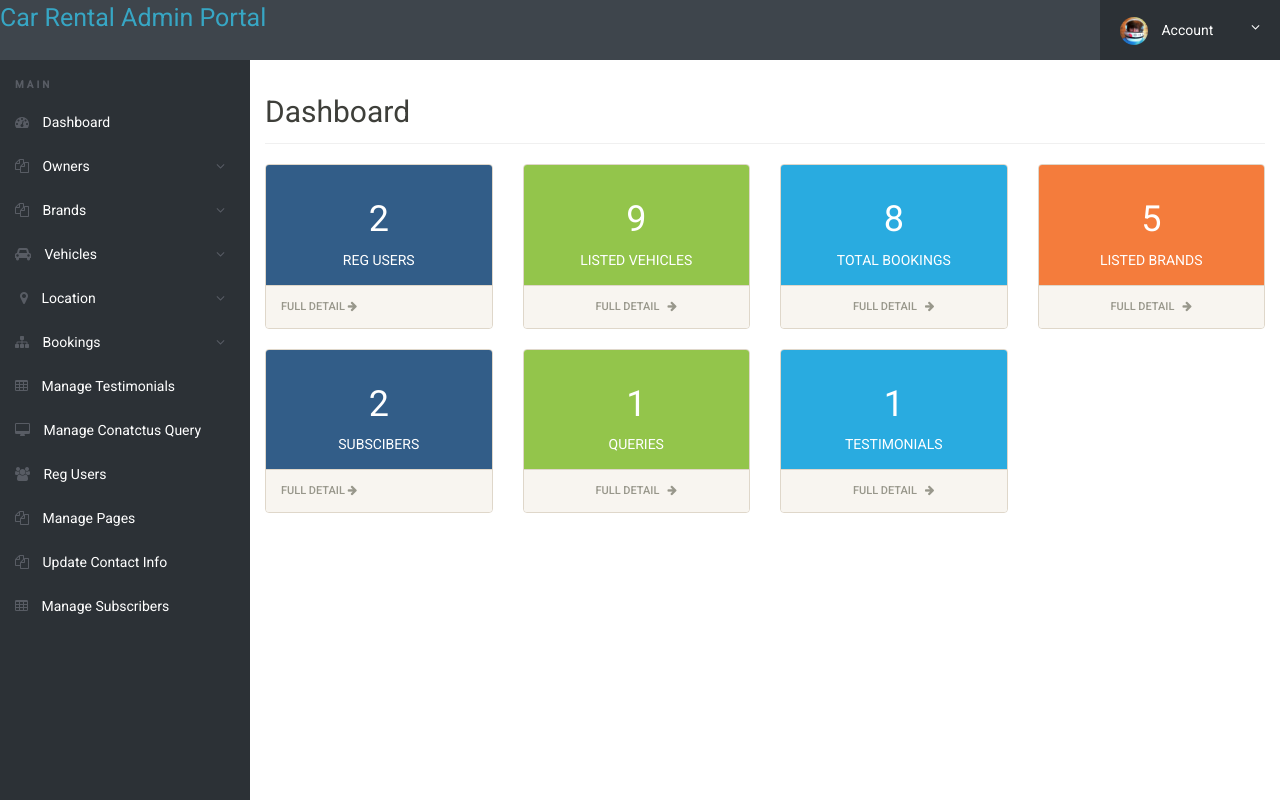
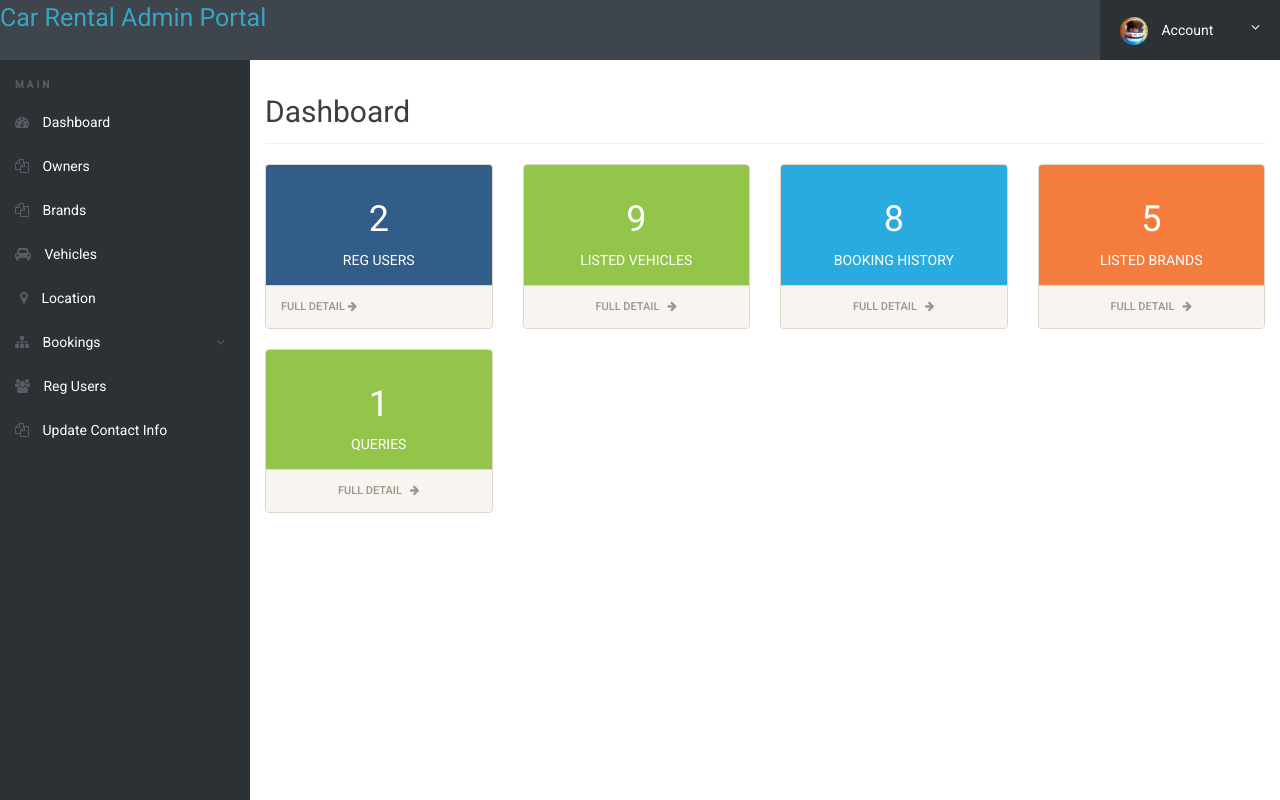
Before and after one commit to Shaifuddin70/car-rental, a PHP site: page /admin/dashboard.php in a window 1280 px wide. Run offline with PHP 8.4, Linux system fonts and the light colour scheme; a user stored in the database is signed in; data comes from the database, SQL or seed files in the repository.

Commit message:
leftbar modification

```diff
--- a/admin/dashboard.php
+++ b/admin/dashboard.php
@@ -102,7 +102,7 @@ if (strlen($_SESSION['alogin']) == 0) {
 														?>
 
 														<div class="stat-panel-number h1 "><?php echo htmlentities($bookings); ?></div>
-														<div class="stat-panel-title text-uppercase">Total Bookings</div>
+														<div class="stat-panel-title text-uppercase">Booking History</div>
 													</div>
 												</div>
 												<a href="manage-bookings.php" class="block-anchor panel-footer text-center">Full Detail &nbsp; <i class="fa fa-arrow-right"></i></a>
@@ -143,24 +143,6 @@ if (strlen($_SESSION['alogin']) == 0) {
 									<div class="row">
 										<div class="col-md-3">
 											<div class="panel panel-default">
-												<div class="panel-body bk-primary text-light">
-													<div class="stat-panel text-center">
-														<?php
-														$sql4 = "SELECT id from tblsubscribers ";
-														$query4 = $dbh->prepare($sql4);
-														$query4->execute();
-														$results4 = $query4->fetchAll(PDO::FETCH_OBJ);
-														$subscribers = $query4->rowCount();
-														?>
-														<div class="stat-panel-number h1 "><?php echo htmlentities($subscribers); ?></div>
-														<div class="stat-panel-title text-uppercase">Subscibers</div>
-													</div>
-												</div>
-												<a href="manage-subscribers.php" class="block-anchor panel-footer">Full Detail <i class="fa fa-arrow-right"></i></a>
-											</div>
-										</div>
-										<div class="col-md-3">
-											<div class="panel panel-default">
 												<div class="panel-body bk-success text-light">
 													<div class="stat-panel text-center">
 														<?php
@@ -176,27 +158,6 @@ if (strlen($_SESSION['alogin']) == 0) {
 												</div>
 												<a href="manage-conactusquery.php" class="block-anchor panel-footer text-center">Full Detail &nbsp; <i class="fa fa-arrow-right"></i></a>
 											</div>
-										</div>
-										<div class="col-md-3">
-											<div class="panel panel-default">
-												<div class="panel-body bk-info text-light">
-													<div class="stat-panel text-center">
-														<?php
-														$sql5 = "SELECT id from tbltestimonial ";
-														$query5 = $dbh->prepare($sql5);
-														$query5->execute();
-														$results5 = $query5->fetchAll(PDO::FETCH_OBJ);
-														$testimonials = $query5->rowCount();
-														?>
-
-														<div class="stat-panel-number h1 "><?php echo htmlentities($testimonials); ?></div>
-														<div class="stat-panel-title text-uppercase">Testimonials</div>
-													</div>
-												</div>
-												<a href="testimonials.php" class="block-anchor panel-footer text-center">Full Detail &nbsp; <i class="fa fa-arrow-right"></i></a>
-											</div>
-										</div>
-
 									</div>
 								</div>
 							</div>
--- a/admin/includes/leftbar.php
+++ b/admin/includes/leftbar.php
@@ -1,36 +1,11 @@
 	<nav class="ts-sidebar">
 		<ul class="ts-sidebar-menu">
-
 			<li class="ts-label">Main</li>
 			<li><a href="dashboard.php"><i class="fa fa-dashboard"></i> Dashboard</a></li>
-			<li><a href="#"><i class="fa fa-files-o"></i> Owners</a>
-				<ul>
-					<li><a href="create-owner.php">Create Owner</a></li>
-					<li><a href="manage-owner.php">Manage Owner</a></li>
-				</ul>
-			</li>
-
-
-			<li><a href="#"><i class="fa fa-files-o"></i> Brands</a>
-				<ul>
-					<li><a href="create-brand.php">Create Brand</a></li>
-					<li><a href="manage-brands.php">Manage Brands</a></li>
-				</ul>
-			</li>
-
-			<li><a href="#" ><i class="fa fa-car"></i> Vehicles</a>
-				<ul>
-					<li><a href="post-avehical.php">Post a Vehicle</a></li>
-					<li><a href="manage-vehicles.php">Manage Vehicles</a></li>
-				</ul>
-			</li>
-			<li><a href="#" style="margin-left: 5px;"><i class="fa fa-map-marker"></i> Location</a>
-				<ul>
-					<li><a href="add-alocation.php">Add a Location</a></li>
-					<li><a href="manage-location.php">Manage Location</a></li>
-				</ul>
-			</li>
-
+			<li><a href="manage-owner.php"><i class="fa fa-files-o"></i> Owners</a></li>
+			<li><a href="manage-brands.php"><i class="fa fa-files-o"></i> Brands</a></li>
+			<li><a href="manage-vehicles.php"><i class="fa fa-car"></i> Vehicles</a></li>
+			<li><a href="manage-location.php" style="margin-left: 5px;"><i class="fa fa-map-marker"></i> Location</a></li>
 			<li><a href="#"><i class="fa fa-sitemap"></i> Bookings</a>
 				<ul>
 					<li><a href="new-bookings.php">New</a></li>
@@ -39,16 +14,8 @@
 					<li><a href="completed-bookings.php">Completed</a></li>
 				</ul>
 			</li>
-
-
-
-			<li><a href="testimonials.php"><i class="fa fa-table"></i> Manage Testimonials</a></li>
-			<li><a href="manage-conactusquery.php"><i class="fa fa-desktop"></i> Manage Conatctus Query</a></li>
 			<li><a href="reg-users.php"><i class="fa fa-users"></i> Reg Users</a></li>
-			<li><a href="manage-pages.php"><i class="fa fa-files-o"></i> Manage Pages</a></li>
 			<li><a href="update-contactinfo.php"><i class="fa fa-files-o"></i> Update Contact Info</a></li>
-
-			<li><a href="manage-subscribers.php"><i class="fa fa-table"></i> Manage Subscribers</a></li>
-
+			<!-- <li><a href="manage-subscribers.php"><i class="fa fa-table"></i> Manage Subscribers</a></li> -->
 		</ul>
 	</nav>
--- a/admin/manage-brands.php
+++ b/admin/manage-brands.php
@@ -81,6 +81,9 @@ if (strlen($_SESSION['alogin']) == 0) {
 						<div class="col-md-12">
 
 							<h2 class="page-title">Manage Brands</h2>
+							<div class="text-right mb-3" style="margin-bottom: 20px;">
+								<a href="create-brand.php" class="btn btn-primary">Add Brand</a>
+							</div>
 
 							<!-- Zero Configuration Table -->
 							<div class="panel panel-default">
--- a/admin/manage-location.php
+++ b/admin/manage-location.php
@@ -67,6 +67,9 @@ if(strlen($_SESSION['alogin'])==0) {
                 <div class="row">
                     <div class="col-md-12">
                         <h2 class="page-title">Manage Locations</h2>
+                        <div class="text-right mb-3" style="margin-bottom: 20px;">
+								<a href="add-alocation.php" class="btn btn-primary">Add Location</a>
+							</div>
                         <div class="panel panel-default">
                             <div class="panel-heading">Listed Locations</div>
                             <div class="panel-body">
--- a/admin/manage-owner.php
+++ b/admin/manage-owner.php
@@ -48,6 +48,9 @@ if(strlen($_SESSION['alogin'])==0) {
                     <div class="col-md-12">
 
                         <h2 class="page-title">Manage Owners</h2>
+                        <div class="text-right mb-3" style="margin-bottom: 20px;">
+								<a href="create-owner.php" class="btn btn-primary">Add Owner</a>
+							</div>
 
                         <!-- Zero Configuration Table -->
                         <div class="panel panel-default">
--- a/admin/manage-vehicles.php
+++ b/admin/manage-vehicles.php
@@ -81,6 +81,9 @@ if (strlen($_SESSION['alogin']) == 0) {
 						<div class="col-md-12">
 
 							<h2 class="page-title">Manage Vehicles</h2>
+							<div class="text-right mb-3" style="margin-bottom: 20px;">
+								<a href="post-avehical.php" class="btn btn-primary">Add Vehicle</a>
+							</div>
 
 							<!-- Zero Configuration Table -->
 							<div class="panel panel-default">
```
Also changed, not shown: admin/bookig-details.php (+5 -2 lines), admin/confirmed-bookings.php (+34 -48 lines), admin/manage-bookings.php (+48 -69 lines).
